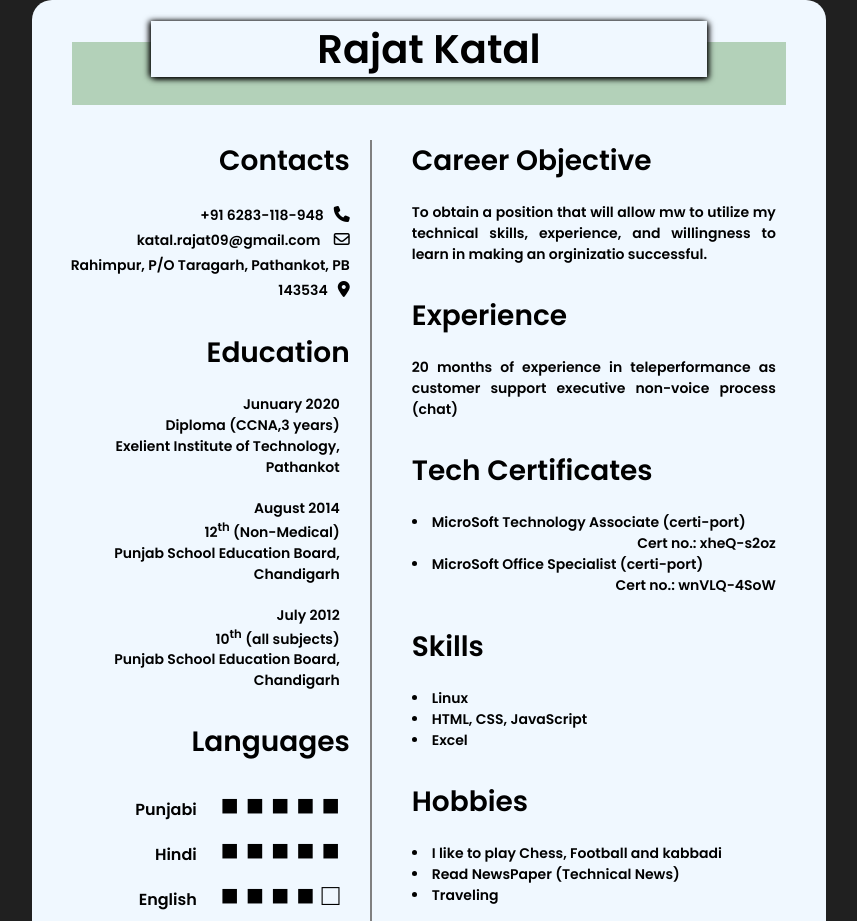
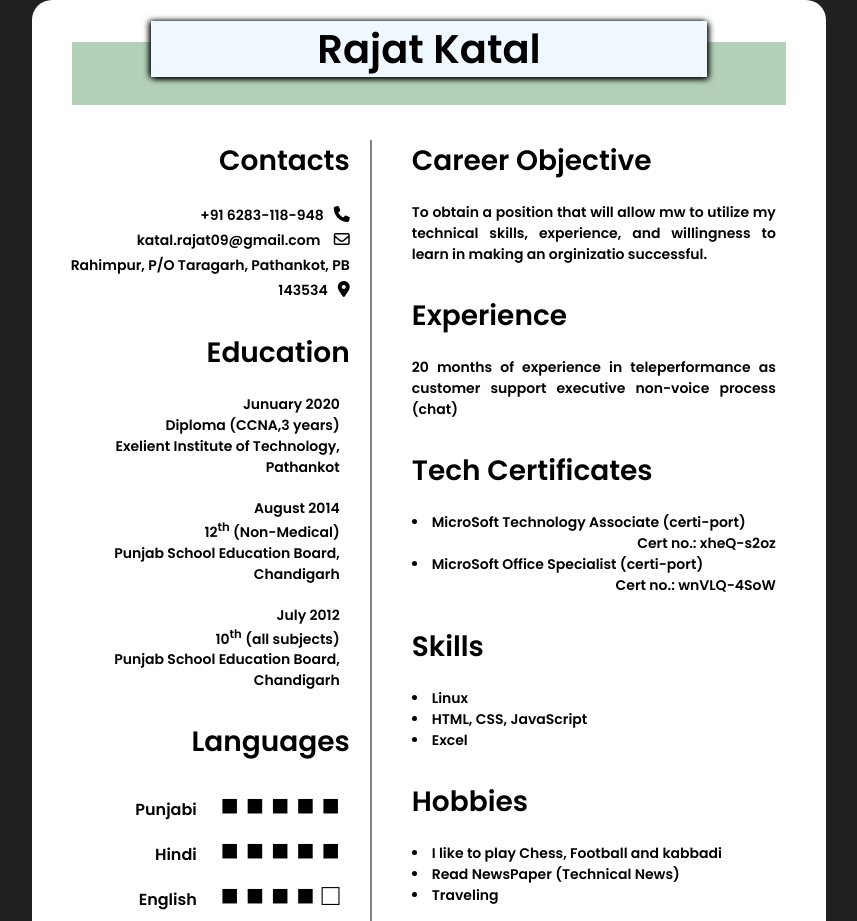
Before and after one commit to irajatkatal/Resume, a plain HTML site: page index.html in a window 1280 px wide. Shown: the top 921 px of the page, without its empty margins (211-1068 px from the left). Drawn offline with Linux system fonts and the light colour scheme.

Commit message:
background color

```diff
--- a/resume.css
+++ b/resume.css
@@ -18,21 +18,23 @@ body{
     display: flex;
     justify-content: center;
     align-items: center;
+    min-height: 100vh;
 }
 
 /* THis is  the main conatiner */
 
 .main-container{
-    background-color: rgb(240, 248, 255);
+    background-color: rgb(255, 255, 255);
     border-radius: 20px;
     width: 21cm;
-    height: 100%;
+    min-height: 10vh;
+    display: flex;
+    flex-direction: column;
 }
 
 /* this is the top container that covers the 15% part of the total height */
 
 .top-main-div{
-    width: 100%;
     height: 140px;
     display: flex;
     align-items: center;
```
